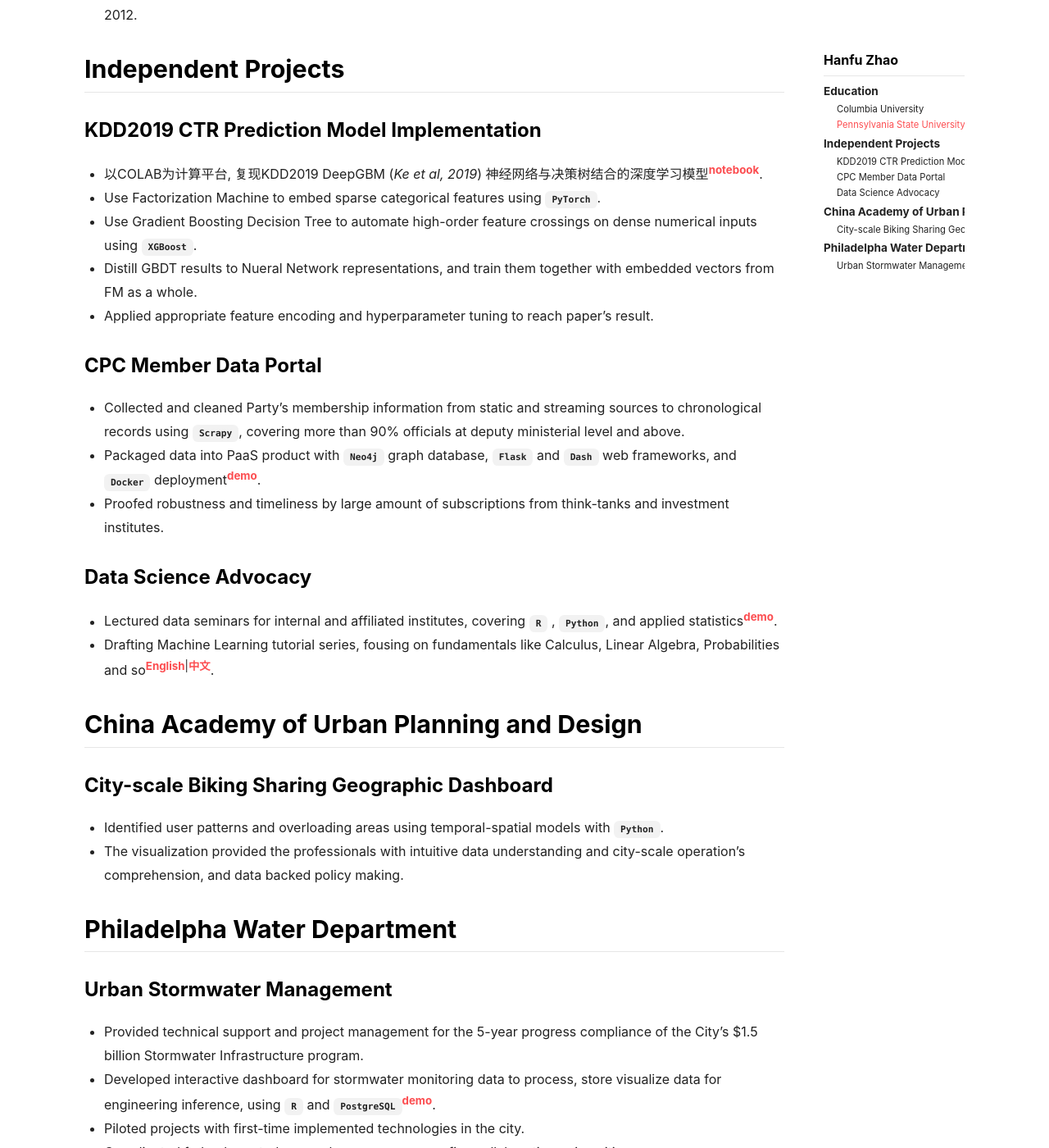
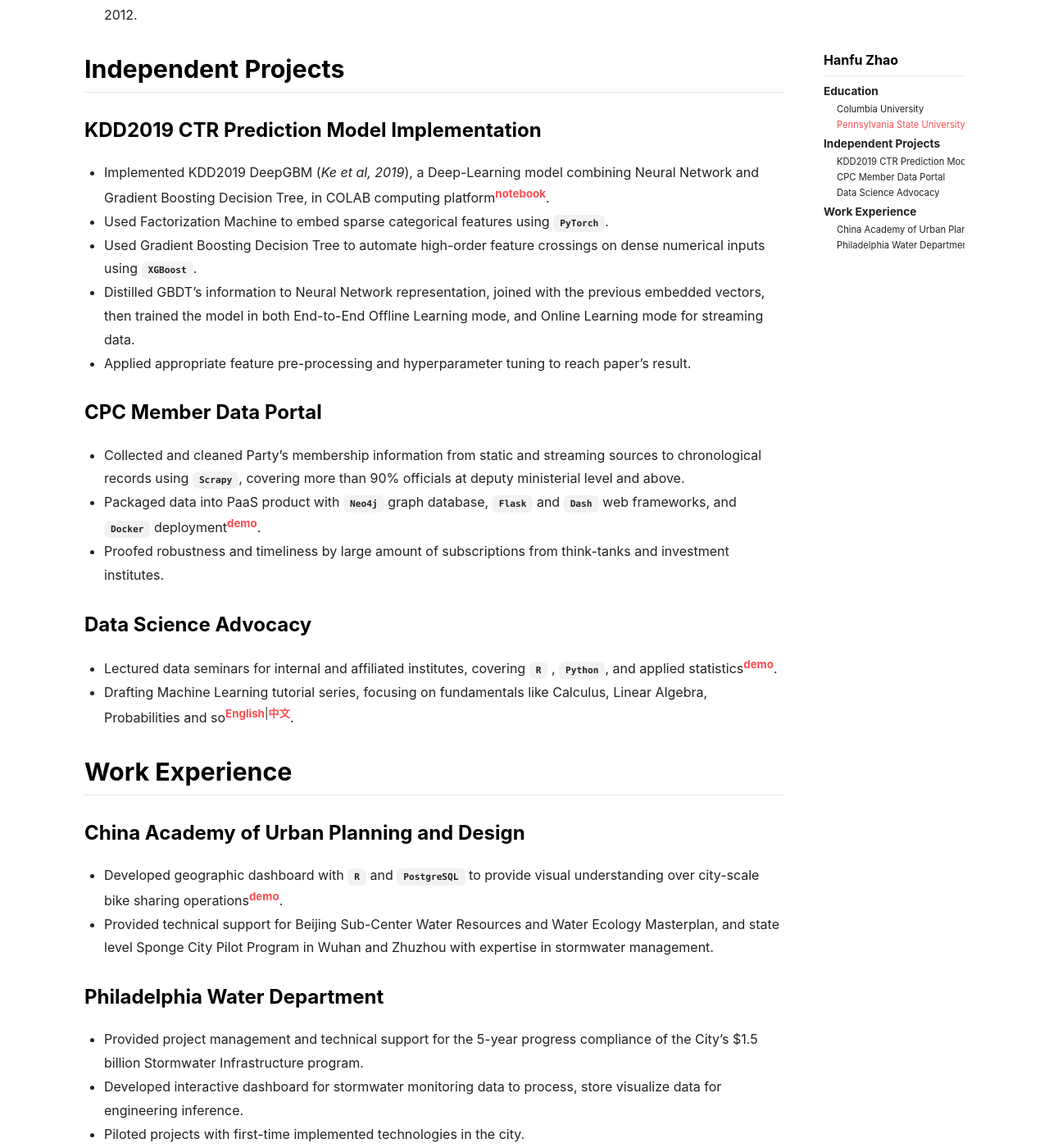
Before and after one commit to hanfu/hanfu.github.io, a Jekyll site: the page built from resume_en.md, in a window 1280 px wide and 1400 px high, scrolled down 640 px. Shown: the whole window at 82% size. Built offline with Jekyll 4.4.1, drawn with Linux system fonts in a browser that asks for light colours; nearby versions of some CDN libraries; some of the changed text lies outside the part shown.

Commit message:
updated resume, almost finalized

```diff
--- a/resume_en.md
+++ b/resume_en.md
@@ -12,7 +12,7 @@ sitemap: false
 ---
 # Hanfu Zhao
 
-Hanfu is an urban planner and data scientist. He was employed by Philadelphia City Gov., and now China Ministry of Development's research institute. Not only was he involved in national planning programs, but also provided data consultancy across different disciplines and sectors. He is interested in practical massive data mining and collaborative intelligence.
+Hanfu is an civil engineer and data scientist. He was employed by Philadelphia City Gov., and now China Ministry of Development's research institute. Not only was he involved in national planning programs, but also provided data consultancy across different disciplines and sectors. He is interested in practical massive data mining and collaborative intelligence.
 
 <sup>[Download PDF ↓](/assets/jianli.pdf){:.button.button--secondary.button--pill} [Email Hanfu ↑](mailto:zhhfu29@gmail.com){:.button.button--secondary.button--pill} [Back to Site ←](/){:.button.button--secondary.button--pill} [中文版 →](/jianli.html){:.button.button--secondary.button--pill}</sup>
 
@@ -28,11 +28,11 @@ Hanfu is an urban planner and data scientist. He was employed by Philadelphia Ci
 ## Independent Projects
 
 ### KDD2019 CTR Prediction Model Implementation
-- 以COLAB为计算平台, 复现KDD2019 DeepGBM (_Ke et al, 2019_) 神经网络与决策树结合的深度学习模型<sup>[notebook](/)</sup>.
-- Use Factorization Machine to embed sparse categorical features using __`PyTorch`__.
-- Use Gradient Boosting Decision Tree to automate high-order feature crossings on dense numerical inputs using __`XGBoost`__.
-- Distill GBDT results to Nueral Network representations, and train them together with embedded vectors from FM as a whole.
-- Applied appropriate feature encoding and hyperparameter tuning to reach paper's result.
+- Implemented KDD2019 DeepGBM (_Ke et al, 2019_), a Deep-Learning model combining Neural Network and Gradient Boosting Decision Tree, in COLAB computing platform<sup>[notebook](/)</sup>.
+- Used Factorization Machine to embed sparse categorical features using __`PyTorch`__.
+- Used Gradient Boosting Decision Tree to automate high-order feature crossings on dense numerical inputs using __`XGBoost`__.
+- Distilled GBDT's information to Neural Network representation, joined with the previous embedded vectors, then trained the model in both End-to-End Offline Learning mode, and Online Learning mode for streaming data.
+- Applied appropriate feature pre-processing and hyperparameter tuning to reach paper's result.
 
 ### CPC Member Data Portal
 - Collected and cleaned Party's membership information from static and streaming sources to chronological records using __`Scrapy`__, covering more than 90% officials at deputy ministerial level and above.
@@ -42,19 +42,17 @@ Hanfu is an urban planner and data scientist. He was employed by Philadelphia Ci
 
 ### Data Science Advocacy
 - Lectured data seminars for internal and affiliated institutes, covering __`R`__ , __`Python`__, and applied statistics<sup>[demo](/data/R-Introduction)</sup>.
-- Drafting Machine Learning tutorial series, fousing on fundamentals like Calculus, Linear Algebra, Probabilities and so<sup>[English](https://en.vintageml.com)|[中文](https://zh.vintageml.com)</sup>.
+- Drafting Machine Learning tutorial series, focusing on fundamentals like Calculus, Linear Algebra, Probabilities and so<sup>[English](https://en.vintageml.com)|[中文](https://zh.vintageml.com)</sup>.
+
+## Work Experience
+
+### China Academy of Urban Planning and Design
+- Developed geographic dashboard with __`R`__ and __`PostgreSQL`__ to provide visual understanding over city-scale bike sharing operations<sup>[demo](/)</sup>.
+- Provided technical support for Beijing Sub-Center Water Resources and Water Ecology Masterplan, and state level Sponge City Pilot Program in Wuhan and Zhuzhou with expertise in stormwater management.
 
 
-## China Academy of Urban Planning and Design
-
-### City-scale Biking Sharing Geographic Dashboard
-- Identified user patterns and overloading areas using temporal-spatial models with __`Python`__.
-- The visualization provided the professionals with intuitive data understanding and city-scale operation's comprehension, and data backed policy making.
-
-## Philadelpha Water Department
-
-### Urban Stormwater Management
-- Provided technical support and project management for the 5-year progress compliance of the City’s $1.5 billion Stormwater Infrastructure program.
-- Developed interactive dashboard for stormwater monitoring data to process, store visualize data for engineering inference, using  __`R`__ and __`PostgreSQL`__<sup>[demo](/)</sup>.
+### Philadelphia Water Department
+- Provided project management and technical support for the 5-year progress compliance of the City’s $1.5 billion Stormwater Infrastructure program.
+- Developed interactive dashboard for stormwater monitoring data to process, store visualize data for engineering inference.
 - Piloted projects with first-time implemented technologies in the city.
 - Coordinated federal granted research programs across five collaborating universities.
```
Also changed, not shown: resume_cn.md (+9 -12 lines).
